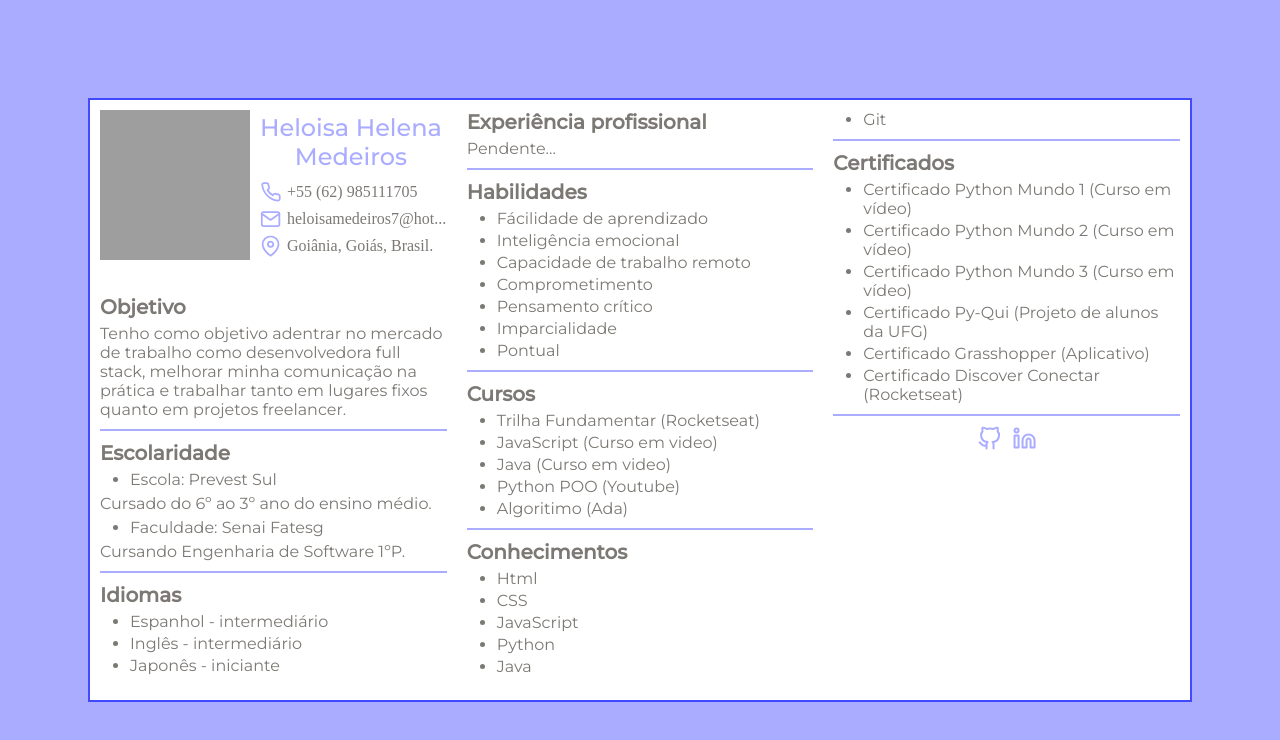
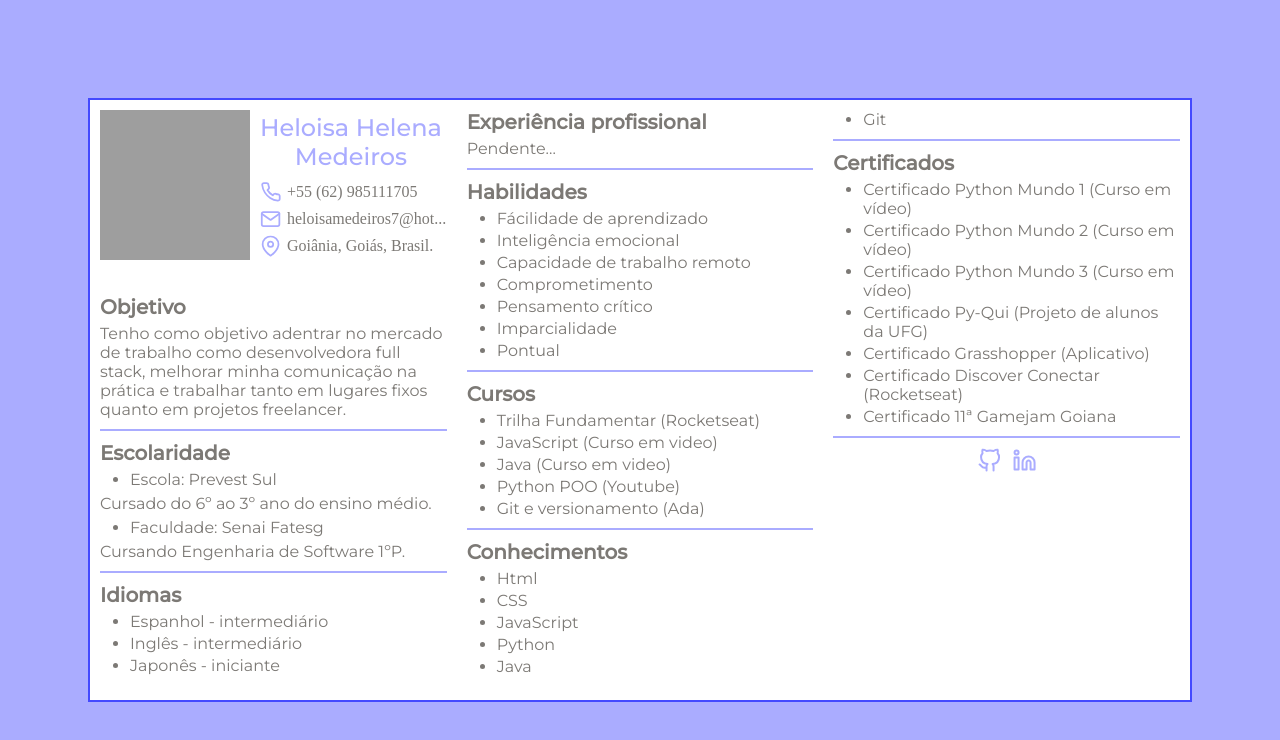
Before and after one commit to Isaluh/curriculo, a plain HTML site: page index.html in a window 1280 px wide. Drawn offline with Linux system fonts and the light colour scheme; grey boxes are pictures that could not be loaded.

Commit message:
Update index.html

```diff
--- a/index.html
+++ b/index.html
@@ -79,7 +79,7 @@
                     <li>JavaScript (Curso em video)</li>
                     <li>Java (Curso em video)</li>
                     <li>Python POO (Youtube)</li>
-                    <li>Algoritimo (Ada)</li>
+                    <li>Git e versionamento (Ada)</li>
                 </ul>
                 <span class="divider"></span>
                 <h2><strong>Conhecimentos</strong></h2>
@@ -106,6 +106,7 @@
                     <li>Certificado Py-Qui (Projeto de alunos da UFG)</li>
                     <li>Certificado Grasshopper (Aplicativo)</li>
                     <li>Certificado Discover Conectar (Rocketseat)</li>
+                    <li>Certificado 11ª Gamejam Goiana</li>
                 </ul>
                 <span class="divider"></span>
                 <div class="contatos dois">
```
